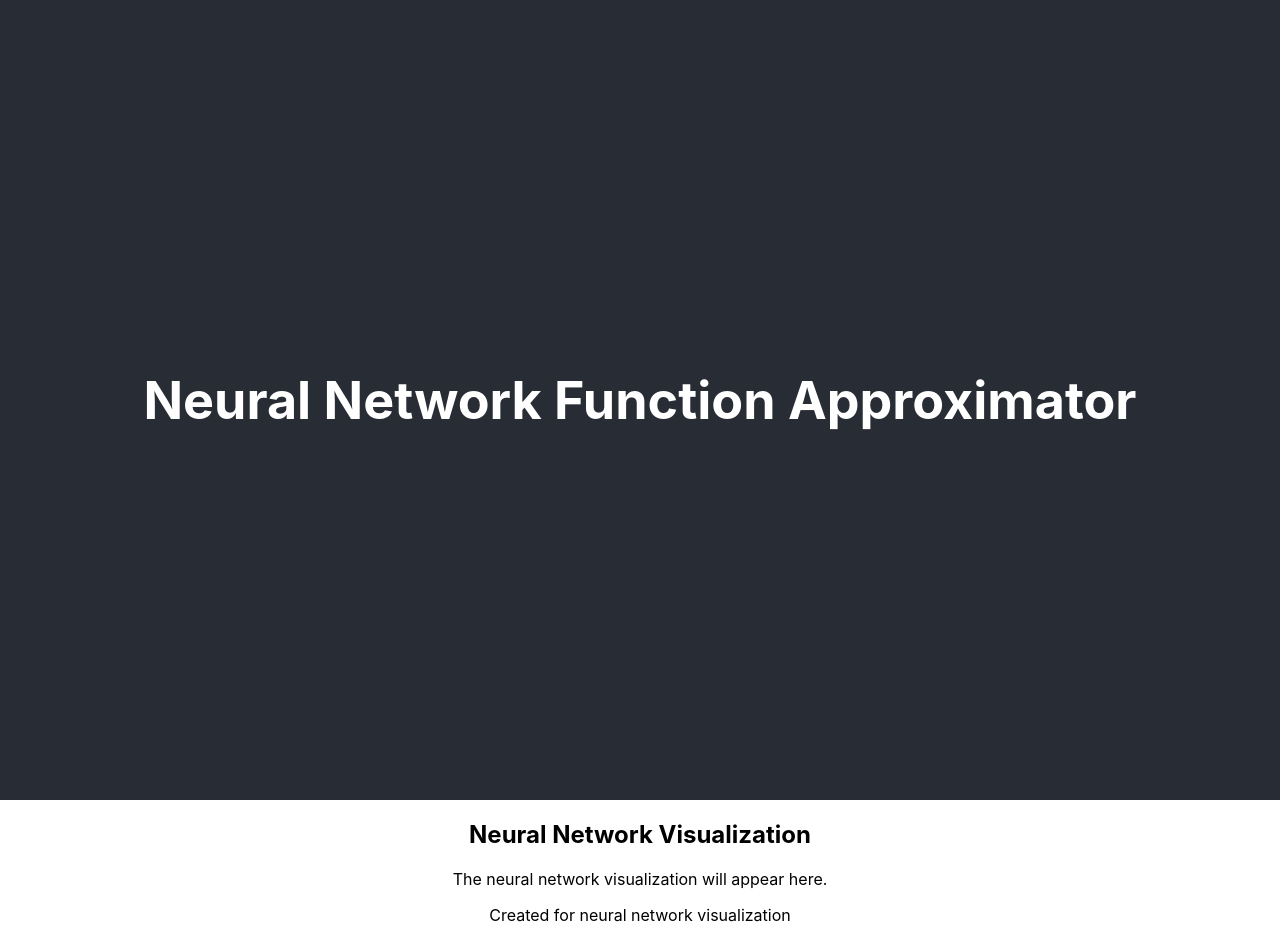
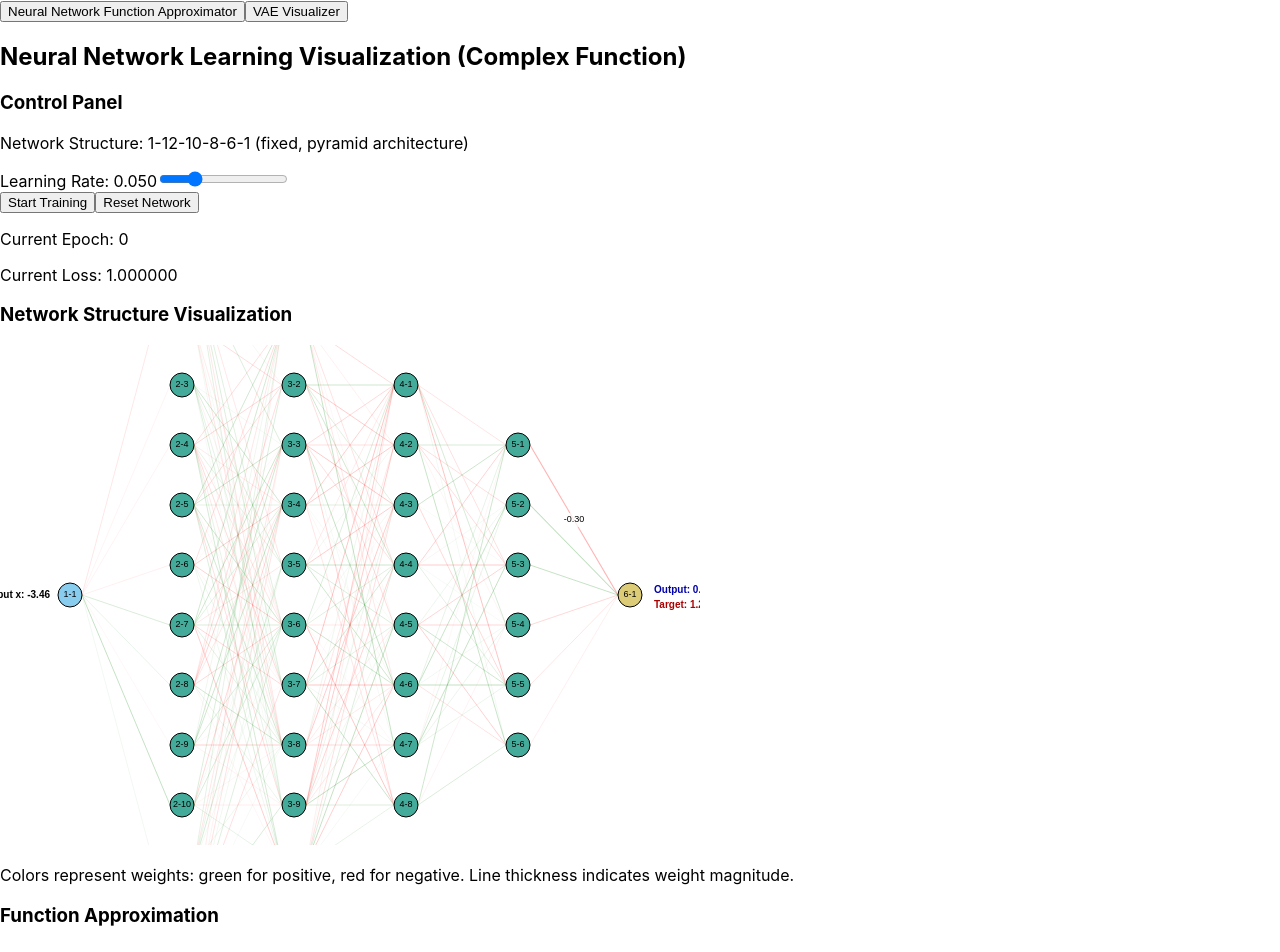
Before and after one commit to ynyeh0221/MLAlgoViz, a React (Create React App) app: page / in a window 1280 px wide. Shown: the top 952 px of the page. Built offline with nearby package versions, Linux system fonts and the light colour scheme.

Commit message:
Update App.js

```diff
--- a/src/App.js
+++ b/src/App.js
@@ -1,31 +1,19 @@
-import React from 'react';
-import './App.css';
-
-// Import this if your component exists
-// import NeuralNetworkFunctionApproximator from './components/NeuralNetworkFunctionApproximator';
-
-// Fallback implementation if component file doesn't exist yet
-const NeuralNetworkFunctionApproximator = () => {
-  return (
-    <div>
-      <h2>Neural Network Visualization</h2>
-      <p>The neural network visualization will appear here.</p>
-    </div>
-  );
-};
+import React, { useState } from 'react';
+import NeuralNetworkVisualization from './components/NeuralNetworkFunctionApproximator';
+import VAEVisualizer from './components/VAEVisualizer';
 
 function App() {
+  const [activeComponent, setActiveComponent] = useState('neural');
+
   return (
     <div className="App">
-      <header className="App-header">
-        <h1>Neural Network Function Approximator</h1>
-      </header>
-      <main>
-        <NeuralNetworkFunctionApproximator />
-      </main>
-      <footer>
-        <p>Created for neural network visualization</p>
-      </footer>
+      <div className="tabs">
+        <button onClick={() => setActiveComponent('neural')}>Neural Network Function Approximator</button>
+        <button onClick={() => setActiveComponent('another')}>VAE Visualizer</button>
+      </div>
+
+      {activeComponent === 'neural' && <NeuralNetworkVisualization />}
+      {activeComponent === 'another' && <VAEVisualizer />}
     </div>
   );
 }
```
